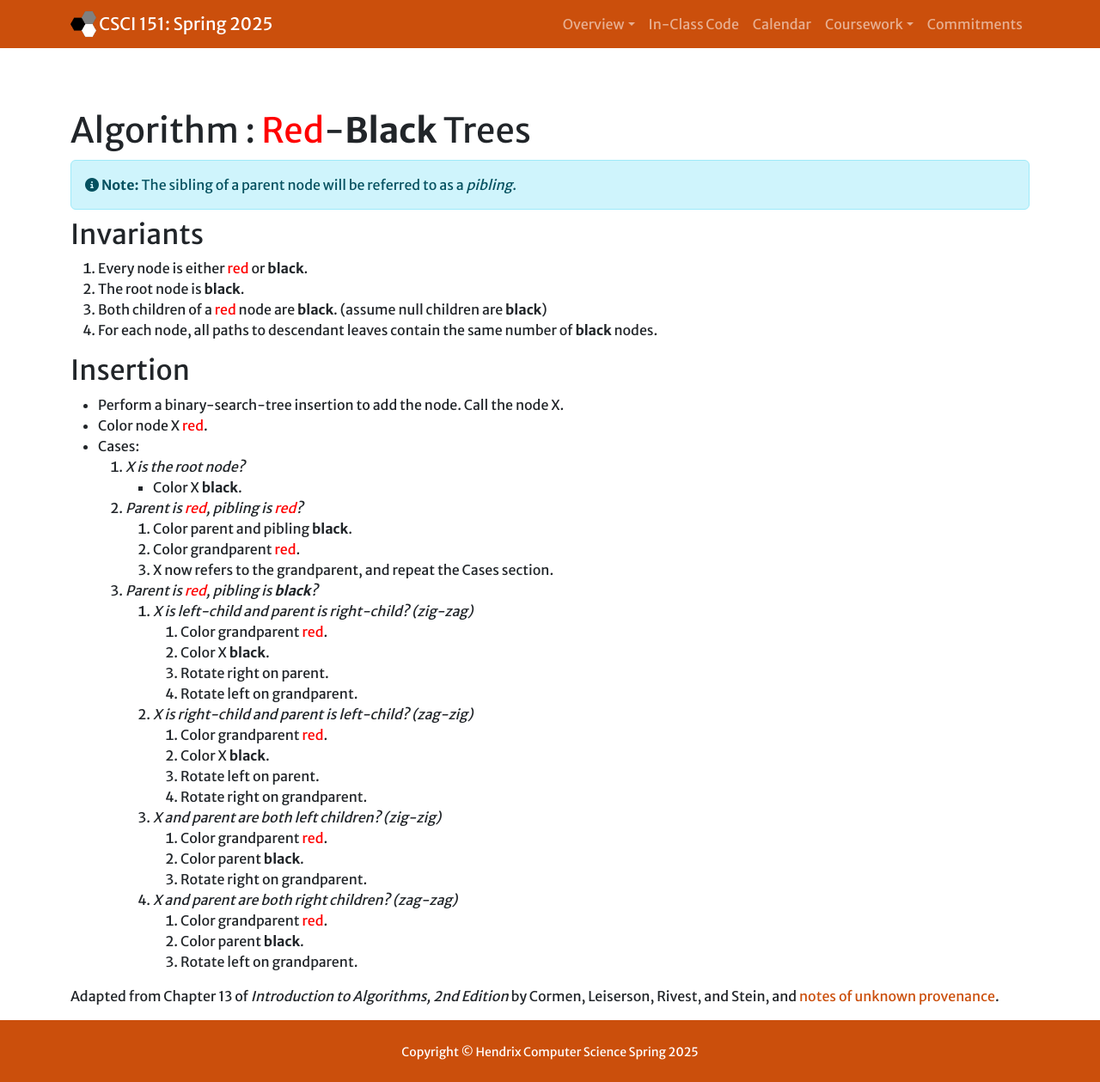
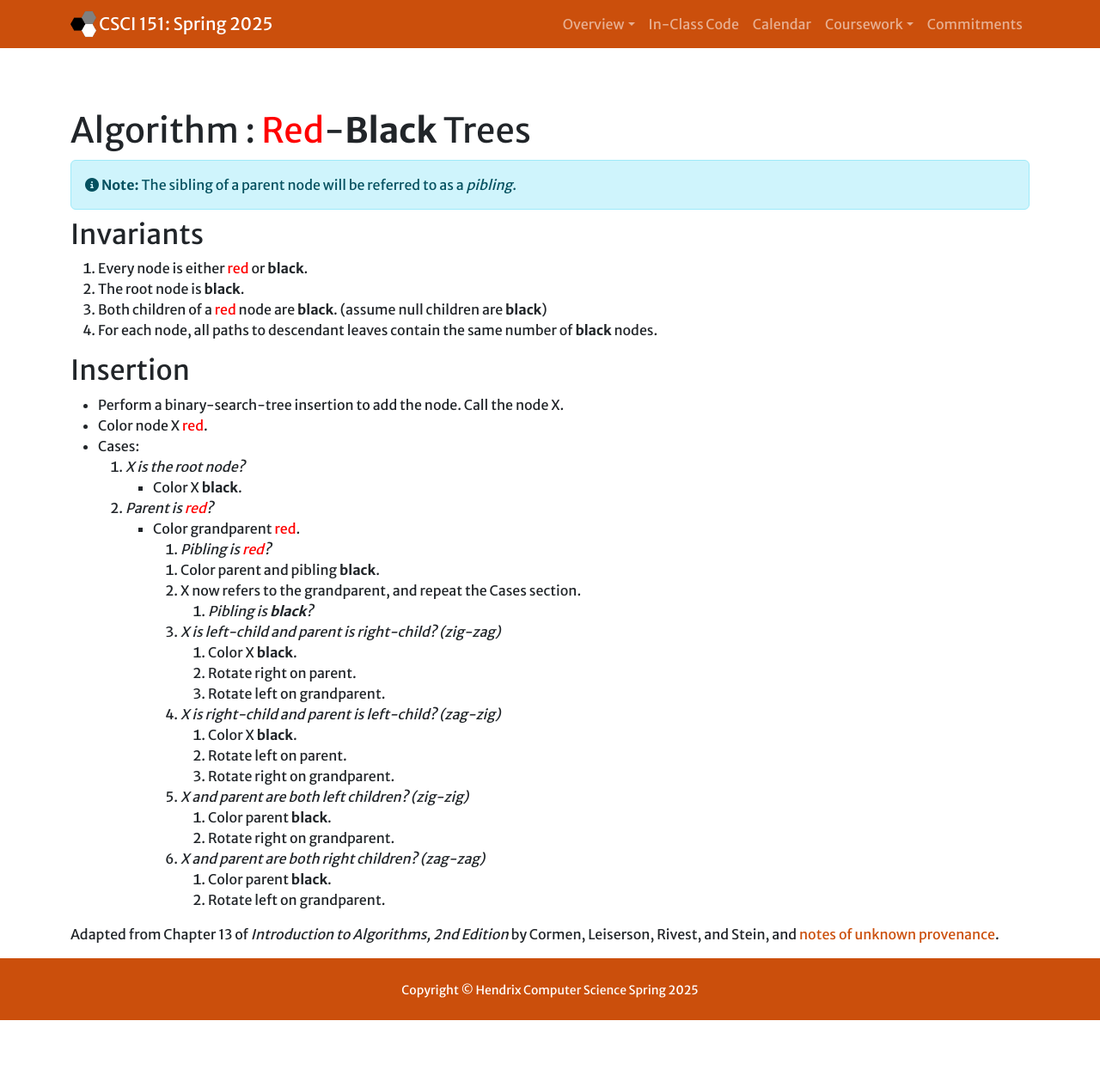
Before and after one commit to Hendrix-CS/csci151, a Jekyll site: the page built from inclass/red_black.md, in a window 1280 px wide and 1259 px high. Shown: the whole window at 86% size. Built offline with Jekyll 4.4.1, drawn with Linux system fonts in a browser that asks for light colours; nearby versions of some CDN libraries.

Commit message:
Updated red-black

```diff
--- a/inclass/red_black.md
+++ b/inclass/red_black.md
@@ -20,29 +20,26 @@ worktitle: <span style="color:red">Red</span>-<strong>Black</strong> Trees
 *	Cases:
     1. *X is the root node?*
         * Color X **black**.
-    2. *Parent is <span style="color:red">red</span>, pibling is <span style="color:red">red</span>?*
-        1. Color parent and pibling **black**.
-        2. Color grandparent <span style="color:red">red</span>.
-        3. X now refers to the grandparent, and repeat the Cases section.
-    3. *Parent is <span style="color:red">red</span>, pibling is **black**?*
-        1. *X is left-child and parent is right-child? (zig-zag)*
-            1. Color grandparent <span style="color:red">red</span>.
-            2. Color X **black**.
-            3. Rotate right on parent.
-            4. Rotate left on grandparent.
-        2. *X is right-child and parent is left-child? (zag-zig)*
-            1. Color grandparent <span style="color:red">red</span>.
-            2. Color X **black**.
-            3. Rotate left on parent.
-            4. Rotate right on grandparent.
-        3. *X and parent are both left children? (zig-zig)*
-            1. Color grandparent <span style="color:red">red</span>.
-            2. Color parent **black**.
-            4. Rotate right on grandparent.
-        4. *X and parent are both right children? (zag-zag)*
-            1. Color grandparent <span style="color:red">red</span>.
-            2. Color parent **black**.
-            4. Rotate left on grandparent.
+    2. *Parent is <span style="color:red">red</span>?*
+        * Color grandparent <span style="color:red">red</span>.
+        2. *Pibling is <span style="color:red">red</span>?*
+            1. Color parent and pibling **black**.
+            3. X now refers to the grandparent, and repeat the Cases section.
+        3. *Pibling is **black**?*
+            1. *X is left-child and parent is right-child? (zig-zag)*
+                2. Color X **black**.
+                3. Rotate right on parent.
+                4. Rotate left on grandparent.
+            2. *X is right-child and parent is left-child? (zag-zig)*
+                2. Color X **black**.
+                3. Rotate left on parent.
+                4. Rotate right on grandparent.
+            3. *X and parent are both left children? (zig-zig)*
+                2. Color parent **black**.
+                4. Rotate right on grandparent.
+            4. *X and parent are both right children? (zag-zag)*
+                2. Color parent **black**.
+                4. Rotate left on grandparent.
 
 
 Adapted from Chapter 13 of *Introduction to Algorithms, 2nd Edition* by Cormen, Leiserson,
```
